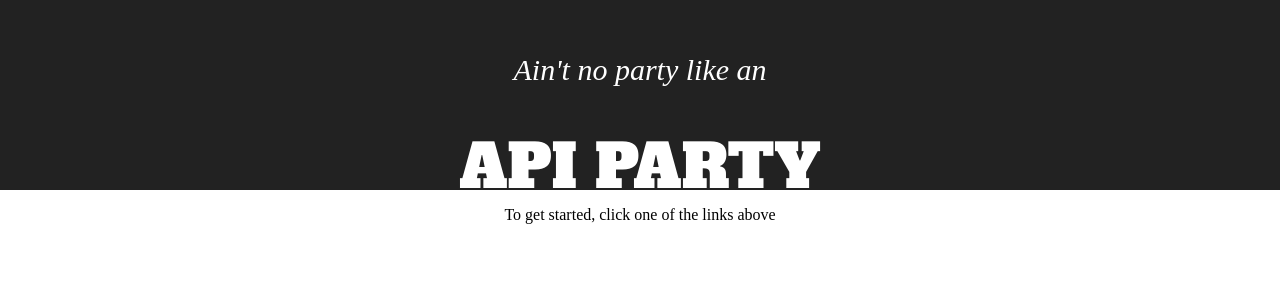
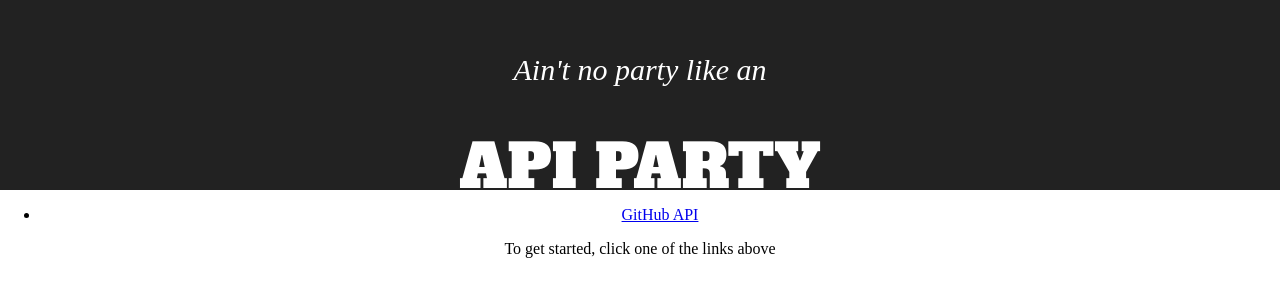
Before and after one commit to zoe-arbuckle/api-party, a React (Create React App) app: page / in a window 1280 px wide. Shown: the top 300 px of the page. Built offline with nearby package versions, Linux system fonts and the light colour scheme; a web font is replaced by a local one.

Commit message:
Add navlink for github and route

```diff
--- a/src/App.js
+++ b/src/App.js
@@ -1,5 +1,5 @@
 import React, { Component } from 'react';
-import { Switch, Route } from 'react-router-dom'
+import { Switch, Route, NavLink } from 'react-router-dom'
 import './App.css';
 
 class App extends Component {
@@ -11,8 +11,14 @@
             <h3>Ain't no party like an</h3>
             <h1>API Party</h1>
           </div>
+          <ul className="nav-links">
+            <li>
+              <NavLink to='/github'>GitHub API</NavLink>
+            </li>
+          </ul>
         </div>
         <Switch>
+          <Route path='/github' render={() => <h1>GitHub</h1>} />
           <Route render={() => <p>To get started, click one of the links above</p>}/>
         </Switch>
       </div>
```
